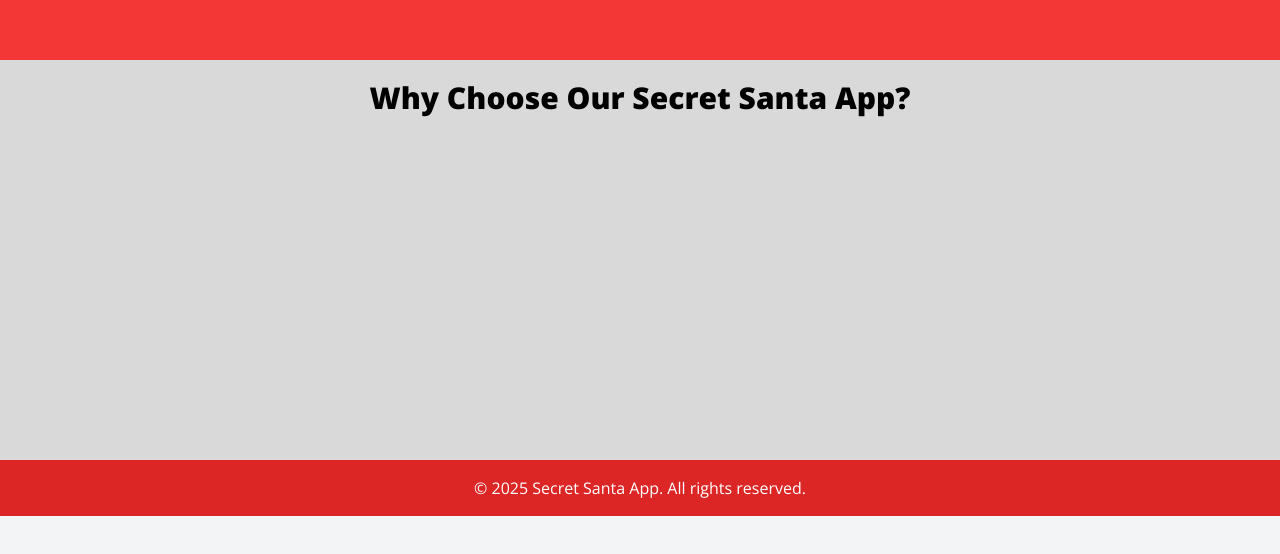
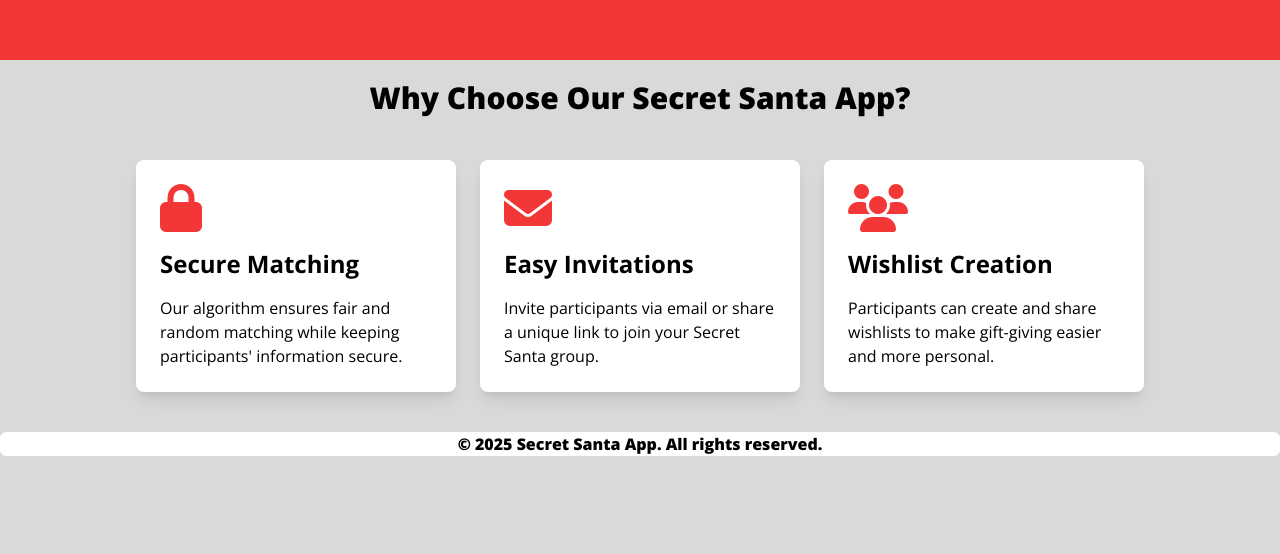
Before and after one commit to HimanshuS10/ElfMail, a website: page public/index.html in a window 1280 px wide. Shown: the part 796-1350 px from the top of the page. Before the commit the page ends 1312 px from the top, so only its background shows below. Drawn offline with nearby package versions, Linux system fonts and the light colour scheme.

```diff
--- a/public/index.html
+++ b/public/index.html
@@ -39,13 +39,40 @@
         </div>
     </div>
 
-    <div class="h-[50vh] bg-[#D9D9D9]">
-        <div class="">
+    <div class="h-[90%] bg-[#D9D9D9]">
+        <div class="container mx-auto">
             <h1 class="font-black font-sans text-3xl text-center p-5">Why Choose Our Secret Santa App?</h1>
         </div>
-        <div>
 
+        <div class="bg-[#D9D9D9] p-6">
+            <div class="container">
+                <div class="flex gap-6 pb-4 mx-auto justify-center">
+                    <div class="bg-white p-6 rounded-lg shadow-lg flex-shrink-0 w-full sm:w-80">
+                        <i class="fas fa-lock text-5xl text-[#f33737]"></i>
+                        <h2 class="font-bold text-2xl mt-4">Secure Matching</h2>
+                        <p class="mt-4">Our algorithm ensures fair and random matching while keeping participants' information secure.</p>
+                    </div>
+                    <div class="bg-white p-6 rounded-lg shadow-lg flex-shrink-0 w-full sm:w-80">
+                        <i class="fas fa-regular text-5xl fa-envelope text-[#f33737]"></i>
+                        <h2 class="font-bold text-2xl mt-4">Easy Invitations</h2>
+                        <p class="mt-4">Invite participants via email or share a unique link to join your Secret Santa group.</p>
+                    </div>
+                    <div class="bg-white p-6 rounded-lg shadow-lg flex-shrink-0 w-full sm:w-80">
+                        <i class="fas fa-users text-5xl text-[#f33737]"></i>
+                        <h2 class="font-bold text-2xl mt-4">Wishlist Creation</h2>
+                        <p class="mt-4">Participants can create and share wishlists to make gift-giving easier and more personal.</p>
+                    </div>
+                </div>
+            </div>
         </div>
+
+        <div class="h-screen">
+            <div class="container mx-auto bg-white rounded-md">
+                <h1 class="font-black
+
+            </div>
+        </div>
+
     </div>
 
 
```
Also changed, not shown: public/style.css.
